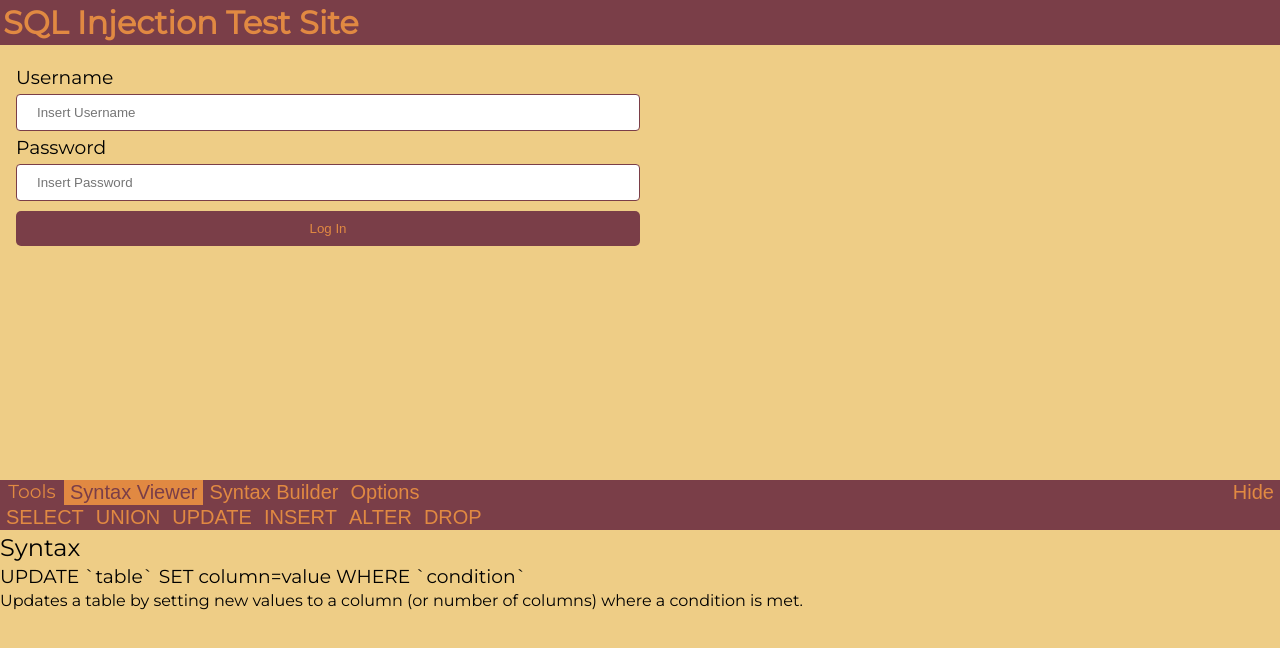
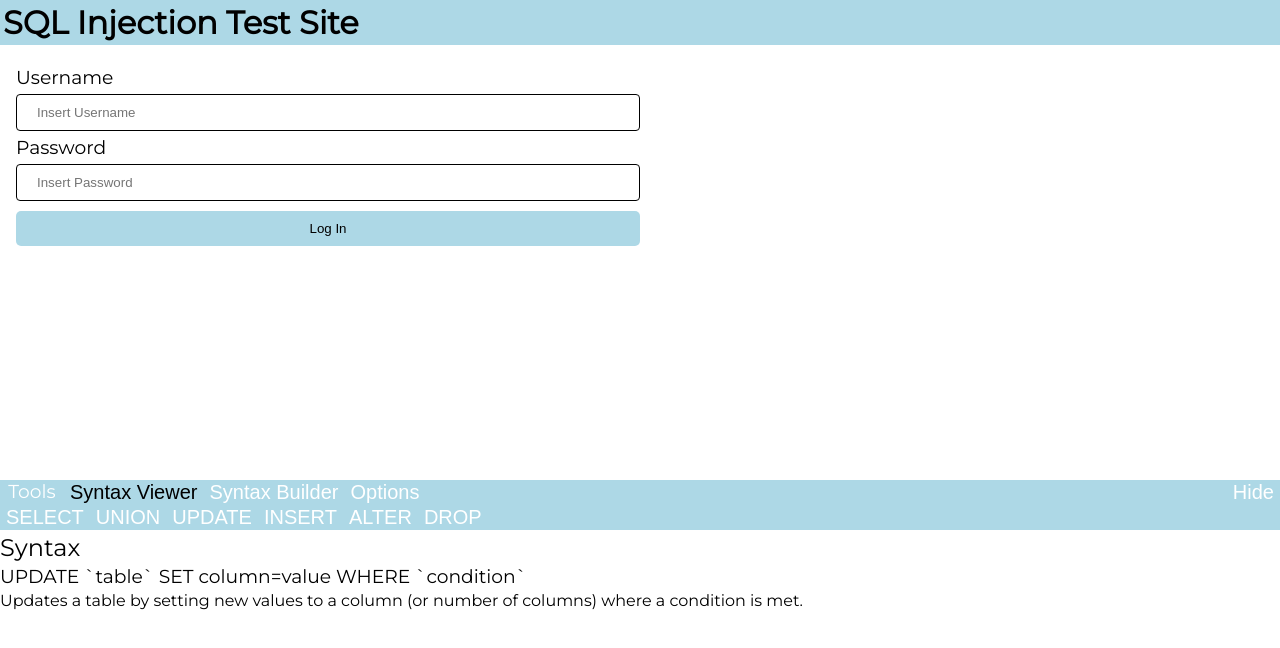
Before and after one commit to gilesni/SQLInjectionTestSite, a plain HTML site: page index.html in a window 1280 px wide. Drawn offline with Linux system fonts and the light colour scheme.

Commit message:
Changing ths color setup to a cooler blue with black and gray accents

```diff
--- a/index.html
+++ b/index.html
@@ -1,4 +1,4 @@
-<!<!DOCTYPE html>
+<!DOCTYPE html>
 <html>
   <head>
     <meta charset="utf-8">
--- a/style.css
+++ b/style.css
@@ -10,12 +10,14 @@
 body {
   font-family: 'Montserrat', sans-serif;
   margin: 0;
-  background-color: #EECD86;
+  background-color: white;
 }
 
 header {
-  background-color: #7A3E48;
+  background-color: lightblue;
 }
+
+
 
 h3 {
   margin: 0px;
@@ -40,20 +42,20 @@ input[type=text], input[type=password] {
   padding: 10px 20px;
   margin: 5px 0px;
   display: inline-block;
-  border: 1px solid #7A3E48;
+  border: 1px solid black;
   border-radius: 4px;
   box-sizing: border-box;
 }
 
 input[type=text]:focus, input[type=password]:focus {
-  border: 2px solid #7A3E48;
+  border: 2px solid lightblue;
   padding: 9px 20px;
   outline: none;
 }
 input[type=submit] {
   width: 50%;
-  background-color: #7A3E48;
-  color: #E18942;
+  background-color: lightblue;
+  color: black;
   padding: 10px 20px;
   margin: 5px 0px;
   border: none;
@@ -62,12 +64,13 @@ input[type=submit] {
 }
 
 input[type=submit]:hover {
-  background-color: #3D3242;
+  background-color: grey;
 }
 
 .header-text {
-  color: #E18942;
+  color: black;
   padding: 3px;
+  margin-top: 0px;
 }
 
 footer {
@@ -80,12 +83,12 @@ footer {
 
 .tab-container {
   display: flex;
-  background-color: #7A3E48;
+  background-color: lightblue;
 }
 
 .tool-tab-text {
   width: 4em;
-  color: #E18942;
+  color: white;
 }
 
 button {
@@ -93,12 +96,12 @@ button {
   background: none;
   cursor: pointer;
   font-size: 20px;
-  color: #E18942;
+  color: white;
 }
 
 button:hover {
-  background-color: #E18942;
-  color: #7A3E48;
+  background-color: grey;
+  color: white;
 }
 
 .syntax-viewer-content {
@@ -121,8 +124,8 @@ button:hover {
 }
 
 .active {
-  background-color: #E18942;
-  color: #7A3E48;
+  background-color: lightblue;
+  color: black;
 }
 
 .hidden {
```
